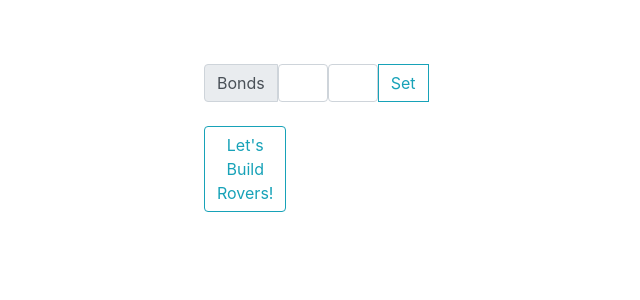
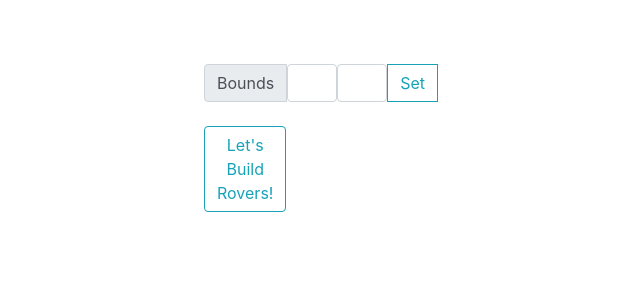
Before and after one commit to MarioR9/MarsRovers, a React (Create React App) app: page / in a window 1280 px wide. Shown: the top 300 px of the page, without its empty margins (52-692 px from the left). Built offline with nearby package versions, Linux system fonts and the light colour scheme.

Commit message:
Update App.js

```diff
--- a/src/App.js
+++ b/src/App.js
@@ -146,7 +146,7 @@ export default class App extends React.Component{
         <div>
         <InputGroup className="mb-2">
         <InputGroup.Prepend>
-          <InputGroup.Text id="basic-addon1">Bonds</InputGroup.Text>
+          <InputGroup.Text id="basic-addon1">Bounds</InputGroup.Text>
           <FormControl className="input-group"  onChange={(e)=>{this.setState({boundX: e.currentTarget.value})}}/>
           <FormControl className="input-group"  onChange={(e)=>{this.setState({boundY: e.currentTarget.value})}}/>
           <Button variant="outline-info" onClick={this.handleCollectBtn} disabled={this.state.disabled} >Set</Button>
```
